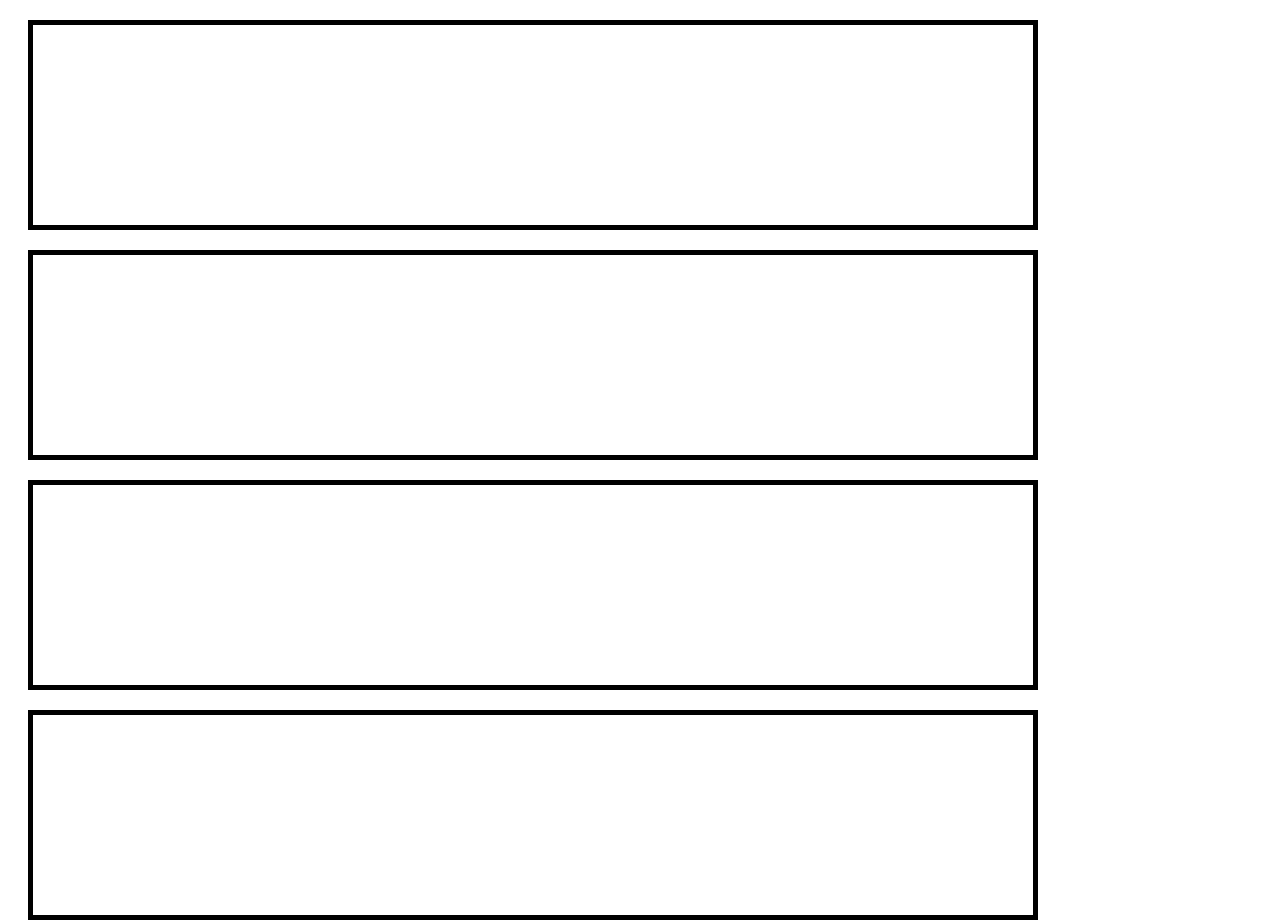
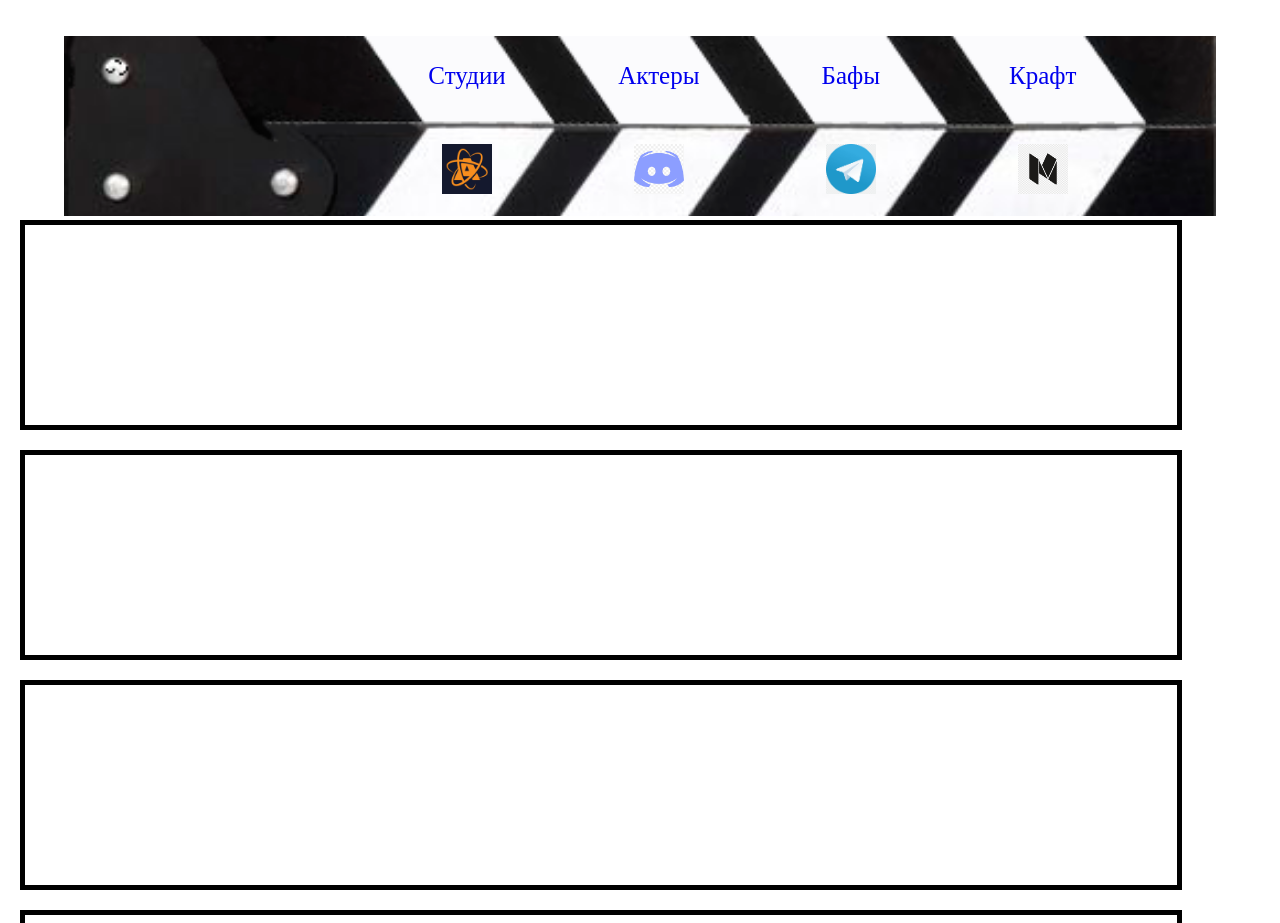
Before and after one commit to Clementine1703/CryptoCinema, a plain HTML site: page index.html in a window 1280 px wide. Shown: the top 923 px of the page. Drawn offline with Linux system fonts and the light colour scheme.

Commit message:
new header

```diff
--- a/index.html
+++ b/index.html
@@ -4,35 +4,42 @@
 <head>
 	<meta charset="UTF-8">
 	<meta http-equiv="X-UA-Compatible" content="IE=edge">
-	<meta name="viewport" content="width=device-width, initial-scale=1.0">
+	<link rel="stylesheet" href="style.css">
+
 	<title>Document</title>
 </head>
-<style>
-	window,
-	body {
-		width: 100%;
-		height: 100%;
-	}
 
-	.col {
-		width: 1000px;
-		height: 200px;
-		border: 5px black solid;
-		margin: 20px;
-	}
-</style>
 
 <body>
+
 	<div class="header">
-
+		<div class="menu-container">
+			<ul class="menu">
+				<li><a href="#studios">Студии</a></li>
+				<li><a href="#actors">Актеры</a></li>
+				<li><a href="#buffs">Бафы</a></li>
+				<li><a href="#crafts">Крафт</a></li>
+			</ul>
+			<ul class="menu-links">
+				<li><a href="#"><img src="images/17a1fab9342804fbb8ea02cc6be8206a3ddfccb2.png" alt="AtomicHub" width="50px"
+							height="50px"></a></li>
+				<li><a href="#"><img
+							src="images/png_clipart_discord_computer_icons_logo_smiley_decal_smiley_miscellaneous.png"
+							alt="Discord" width="50px" height="50px"></a></li>
+				<li><a href="#"><img src="images/png_transparent_telegram_logo_scalable_graphics_icon_logo_blue_angle.png"
+							alt="Telegram" width="50px" height="50px"></a></li>
+				<li><a href="#"><img src="images/png_transparent_social_media_medium_logo_computer_icons_social_media.png"
+							alt="HuyZnaet" width="50px" height="50px"></a></li>
+			</ul>
+		</div>
 	</div>
 	<div class="col" id="col1"></div>
-	<div class="col" id="col2"></div>
-	<div class="col" id="col3"></div>
-	<div class="col" id="col4"></div>
-	<div class="col" id="col5"></div>
-	<div class="col" id="col6"></div>
-	<div class="col" id="col7"></div>
+	<div class="col" id="studios"></div>
+	<div class="col" id="actors"></div>
+	<div class="col" id="buffs"></div>
+	<div class="col" id="crafts"></div>
+
+
 </body>
 
 </html>
--- a/style.css
+++ b/style.css
@@ -0,0 +1,66 @@
+window, body{
+		width: 100%;
+		min-width: 1200px;
+		height: 100%;
+		margin: 0;
+		padding: 0;
+		box-sizing: border-box;
+	}
+
+a{
+	text-decoration: none;
+}
+
+.col{
+		width: 90%;
+		height: 200px;
+		border: 5px black solid;
+		margin: 20px;
+	}
+
+.header{
+		position: relative;
+		width: 100%;
+		height: 180px;
+		padding-top: 20px;
+}
+
+.menu-container{
+		margin: 0 auto;
+		width: 90%;
+		height: inherit;
+		background-color: transparent;
+		background:url('images/header.PNG') center/cover no-repeat
+}
+
+.menu{
+		display: flex;
+		width: 63%;
+		height: 80px;
+		flex-direction: row;
+		justify-content: space-between;
+		margin-left: 25%;
+		list-style: none;
+		align-items: center;
+}
+
+.menu-links{
+		display: flex;
+		width: 63%;
+		height: 80px;
+		flex-direction: row;
+		justify-content: space-between;
+		margin-left: 25%;
+		list-style: none;
+		align-items: center;
+}
+
+.menu > li, .menu-links > li {
+		display: flex;
+		width: 150px;
+		height: inherit;
+		align-items: center;
+		justify-content: center;
+		color:#BF0409;
+		font-size: 25px;
+}
```
Also changed, not shown: images/17a1fab9342804fbb8ea02cc6be8206a3ddfccb2.png (added), images/header.PNG (added), images/png_clipart_discord_computer_icons_logo_smiley_decal_smiley_miscellaneous.png (added), images/png_transparent_social_media_medium_logo_computer_icons_social_media.png (added), images/png_transparent_telegram_logo_scalable_graphics_icon_logo_blue_angle.png (added).
